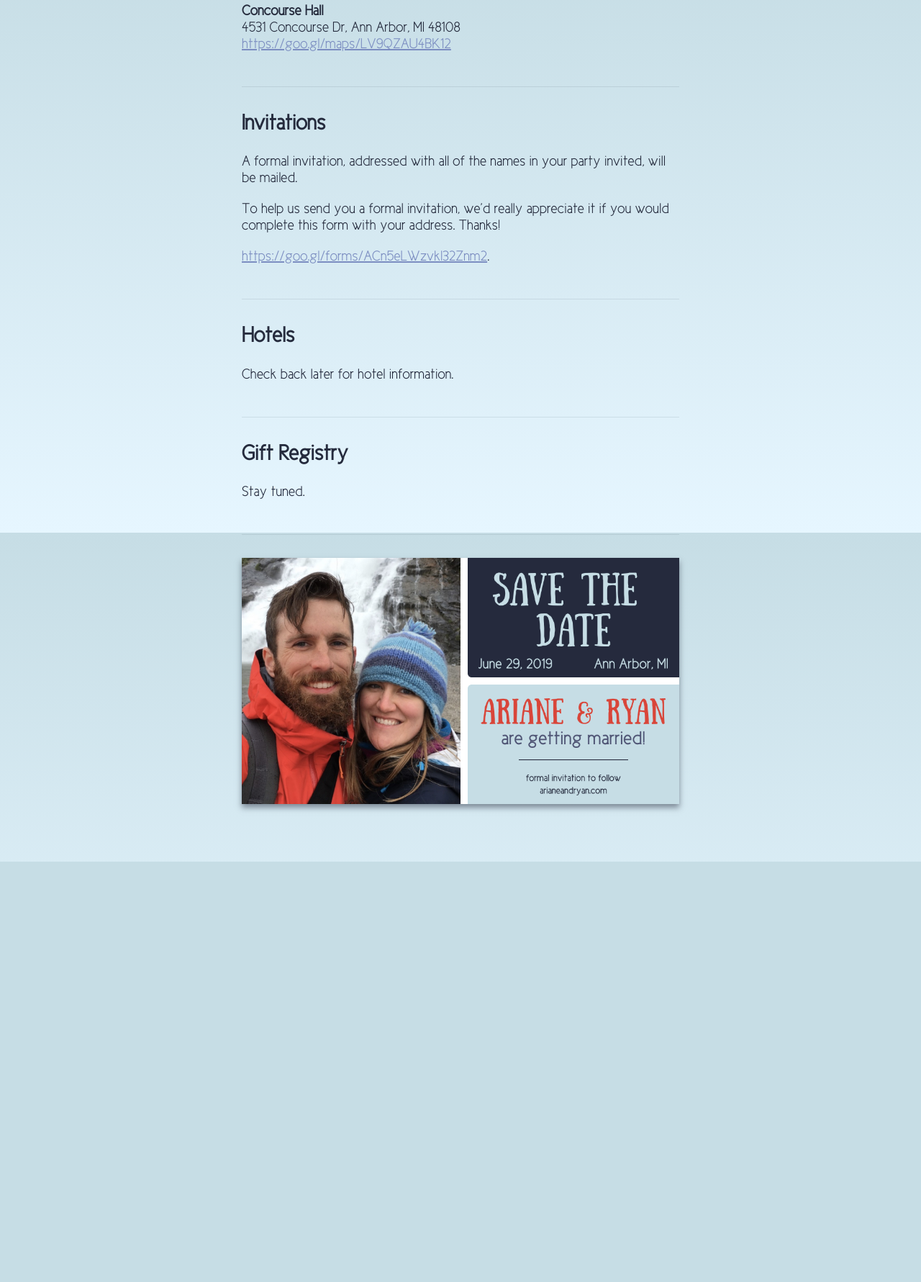
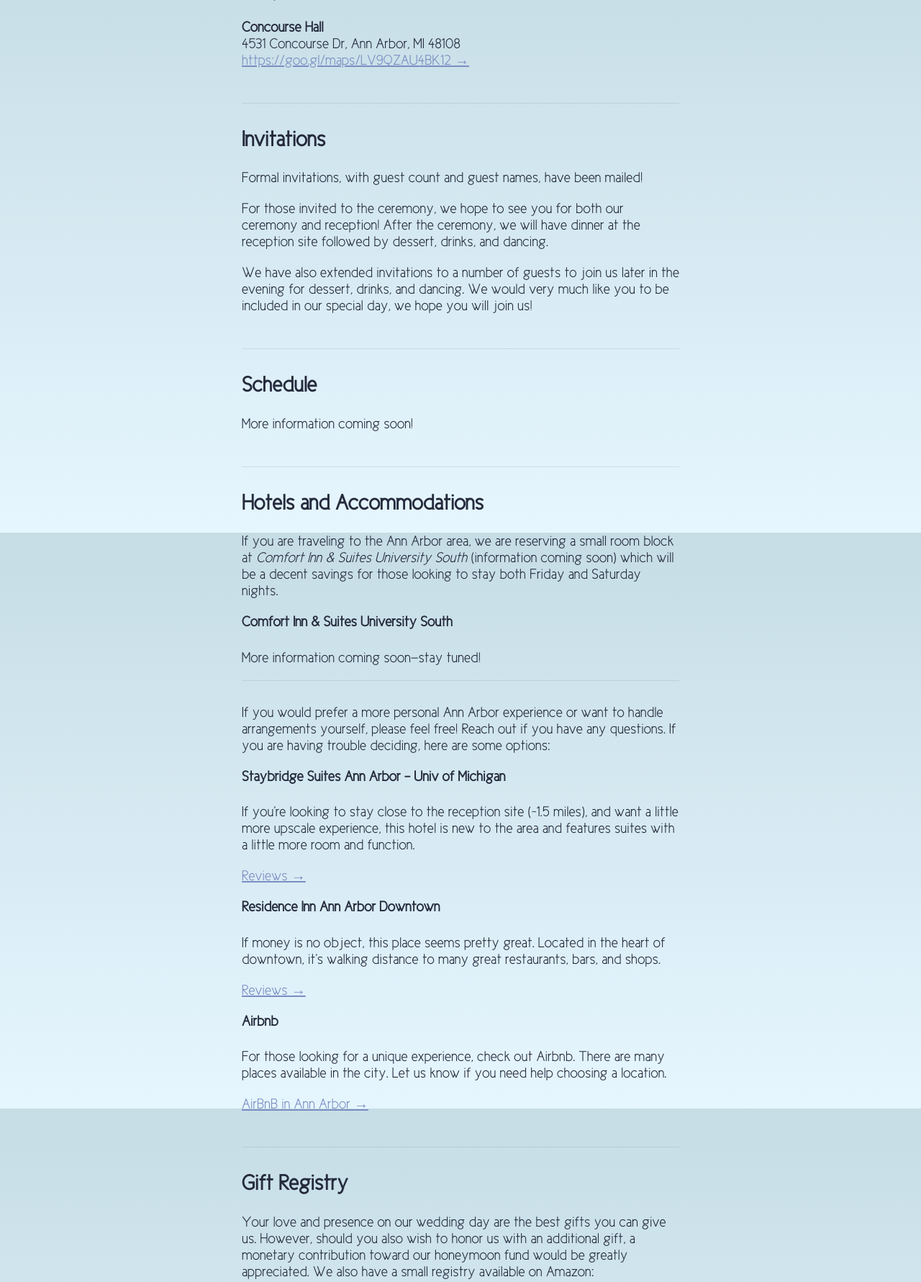
Before and after one commit to rdonnelly/arianeandryan.github.io, a plain HTML site: page index.html in a window 1280 px wide. Shown: the part 860-2641 px from the top of the page at 72% size. Before the commit the page ends 2057 px from the top, so only its background shows below. Drawn offline with Linux system fonts and the light colour scheme; files whose address does not match are found by name.

Commit message:
update for post invitations

```diff
--- a/index.html
+++ b/index.html
@@ -1,12 +1,13 @@
 <!DOCTYPE html>
 <html>
+
 <head>
   <meta charset="utf-8">
   <meta http-equiv="X-UA-Compatible" content="IE=edge">
   <meta name="viewport" content="width=device-width, initial-scale=1">
 
   <title>Ariane and Ryan</title>
-    <meta name="description" content="Ariane and Ryan are getting married in Ann Arbor, MI!">
+  <meta name="description" content="Ariane and Ryan are getting married in Ann Arbor, MI on June 29th, 2019!">
 
   <link rel="stylesheet" href="fonts/fonts.css">
   <link rel="stylesheet" href="css/sanitize.css">
@@ -26,7 +27,8 @@
 
     <div class="section">
       <p>
-          Welcome to our wedding page! Our big day is June 29th in Ann Arbor, Michigan. We are looking forward to celebrating with you!
+        Welcome to our wedding page! Our big day is June 29th, 2019 in Ann
+        Arbor, Michigan. We are looking forward to celebrating with you!
       </p>
     </div>
 
@@ -35,11 +37,15 @@
     <div class="section">
       <h2>Celebration</h2>
       <p>
-          Everything kicks off with our wedding ceremony at 3pm. After that, we will head out for pictures as a newlywed couple while our guests make their way to our reception hall for refreshments. We will rendezvous at the reception hall for dinner to get the party started.
+        Everything kicks off with our wedding ceremony at 3pm. After that, we
+        will head out for pictures as a newlywed couple while our guests make
+        their way to our reception hall for refreshments. We will rendezvous
+        at the reception hall for dinner to get the party started.
       </p>
 
       <p>
-          After dinner, we are inviting an additional group of close friends to join for dessert, drinks, and dancing!
+        After dinner, we are inviting an additional group of close friends to
+        join for dessert, drinks, and dancing!
       </p>
     </div>
 
@@ -52,14 +58,18 @@
       <p>
         <strong>Trinity Evangelical Lutheran Church Ann Arbor</strong> <br>
         1400 W Stadium Blvd, Ann Arbor, MI 48103 <br>
-          <a href="https://goo.gl/maps/sSTdEupJwWT2">https://goo.gl/maps/sSTdEupJwWT2</a>
+        <a href="https://goo.gl/maps/sSTdEupJwWT2" target="_blank">https://goo.gl/maps/sSTdEupJwWT2
+          &rarr;</a>
       </p>
+
+      <br>
 
       <h3>Reception</h3>
       <p>
         <strong>Concourse Hall</strong> <br>
         4531 Concourse Dr, Ann Arbor, MI 48108 <br>
-          <a href="https://goo.gl/maps/LV9QZAU4BK12">https://goo.gl/maps/LV9QZAU4BK12</a>
+        <a href="https://goo.gl/maps/LV9QZAU4BK12" target="_blank">https://goo.gl/maps/LV9QZAU4BK12
+          &rarr;</a>
       </p>
     </div>
 
@@ -68,23 +78,95 @@
     <div class="section">
       <h2>Invitations</h2>
       <p>
-          A formal invitation, addressed with all of the names in your party invited, will be mailed.
+        Formal invitations, with guest count and guest names,
+        have been mailed!
       </p>
       <p>
-          To help us send you a formal invitation, we’d really appreciate it if you would complete this form with your address. Thanks!
+        For those invited to the ceremony, we hope to see you for both our
+        ceremony and reception! After the ceremony, we will have dinner at
+        the reception site followed by dessert, drinks, and dancing.
       </p>
       <p>
-          <a href="https://goo.gl/forms/ACn5eLWzvkl32Znm2" target="_blank">
-            https://goo.gl/forms/ACn5eLWzvkl32Znm2</a>.
+        We have also extended invitations to a number of guests to join us later
+        in the evening for dessert, drinks, and dancing. We would very much like
+        you to be included in our special day, we hope you will join us!
       </p>
     </div>
 
     <hr>
 
     <div class="section">
-        <h2>Hotels</h2>
+      <h2>Schedule</h2>
       <p>
-          Check back later for hotel information.
+        More information coming soon!
+      </p>
+    </div>
+
+    <hr>
+
+    <div class="section">
+      <h2>Hotels and Accommodations</h2>
+      <p>
+        If you are traveling to the Ann Arbor area, we are reserving a small room
+        block at <em>Comfort Inn & Suites University South</em> (information coming
+        soon) which will be a decent savings for those looking to stay both
+        Friday and Saturday nights.
+      </p>
+
+
+      <h4>Comfort Inn & Suites University South</h4>
+      <p>
+        More information coming soon—stay tuned!
+      </p>
+      <!-- <ul>
+        <li>~3 miles from ceremony site</li>
+        <li>~2 miles from reception site</li>
+        <li>"Traditional" hotel experience</li>
+        <li>Affordable</li>
+        <li>TODO: HOTEL BLOCK PRICE</li>
+        <li><a href="https://www.tripadvisor.com/Hotel_Review-g29556-d273614-Reviews-Comfort_Inn_Suites_University_South-Ann_Arbor_Michigan.html"
+            target="_blank">Reviews &rarr;</a></li>
+      </ul> -->
+
+      <hr>
+
+      <p>
+        If you would prefer a more personal Ann Arbor experience or want to handle
+        arrangements yourself, please feel free! Reach out if you have any
+        questions. If you are having trouble deciding, here are some options:
+      </p>
+
+      <h4>Staybridge Suites Ann Arbor - Univ of Michigan</h4>
+      <p>
+        If you're looking to stay close to the reception site (~1.5 miles), and want a little
+        more upscale experience, this hotel is new to the area and features suites
+        with a little more room and function.
+      </p>
+      <p>
+        <a href="https://www.tripadvisor.com/Hotel_Review-g29556-d10470655-Reviews-Staybridge_Suites_Ann_Arbor_Univ_of_Michigan-Ann_Arbor_Michigan.html"
+            target="_blank">Reviews &rarr;</a>
+      </p>
+
+      <h4>Residence Inn Ann Arbor Downtown</h4>
+      <p>
+        If money is no object, this place seems pretty great. Located in the
+        heart of downtown, it's walking distance to many great restaurants,
+        bars, and shops.
+      </p>
+      <p>
+        <a href="https://www.tripadvisor.com/Hotel_Review-g29556-d8477216-Reviews-Residence_Inn_Ann_Arbor_Downtown-Ann_Arbor_Michigan.html"
+          target="_blank">Reviews &rarr;</a>
+      </p>
+
+      <h4>Airbnb</h4>
+      <p>
+        For those looking for a unique experience, check out
+        Airbnb. There are many places available in the city. Let us know if you
+        need help choosing a location.
+      </p>
+      <p>
+        <a href="https://www.airbnb.com/s/homes?query=ann%20arbor%2Cmi&is_user_submitted_query=true&checkin=2019-06-28&checkout=2019-06-30&zoom=12&search_by_map=true&sw_lat=42.199709199036185&sw_lng=-83.79746486174261&ne_lat=42.322304225658485&ne_lng=-83.67158150391899&room_types%5B%5D=Entire%20home%2Fapt&s_tag=Zbl41Lbk&refinement_paths%5B%5D=%2Fhomes&allow_override%5B%5D="
+          target="_blank">AirBnB in Ann Arbor &rarr;</a>
       </p>
     </div>
 
@@ -93,7 +175,28 @@
     <div class="section">
       <h2>Gift Registry</h2>
       <p>
-          Stay tuned.
+        Your love and presence on our wedding day are the best gifts you
+        can give us. However, should you also wish to honor us with an
+        additional gift, a monetary contribution toward our honeymoon fund
+        would be greatly appreciated. We also have a small registry available
+        on Amazon:
+      </p>
+
+      <p>
+        <a href="https://www.amazon.com/wedding/share/arianeandryan" target="_blank">Our
+          Wedding Registry &rarr;</a>
+      </p>
+    </div>
+
+    <hr>
+
+    <div class="section">
+      <h2>What to Do in Ann Arbor</h2>
+      <p>
+        As we get closer to our wedding date, we will provide some of our
+        favorite places in the Ann Arbor area in case you find yourself with
+        free time or are looking for something to do. Please check back
+        later!
       </p>
     </div>
 
@@ -104,4 +207,5 @@
     </div>
   </div>
 </body>
+
 </html>
```
Lines whose indentation alone changed are shown as unchanged.
